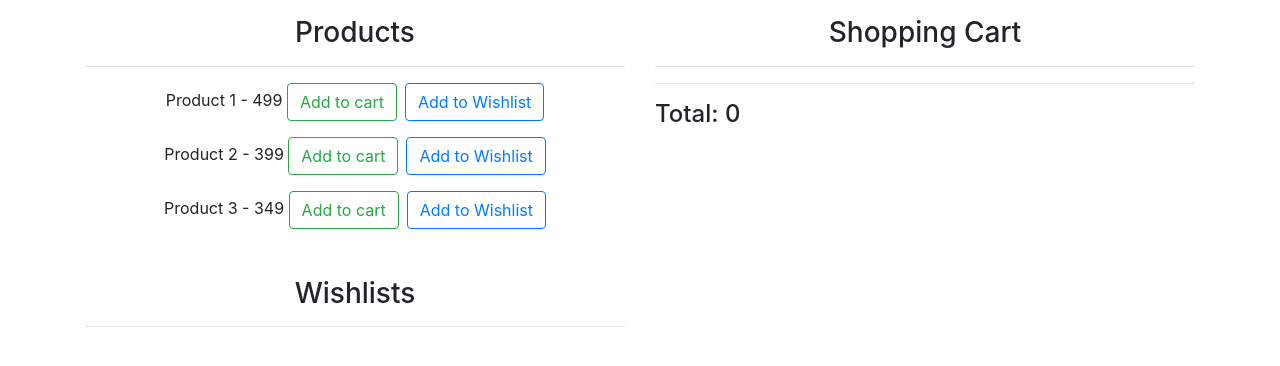
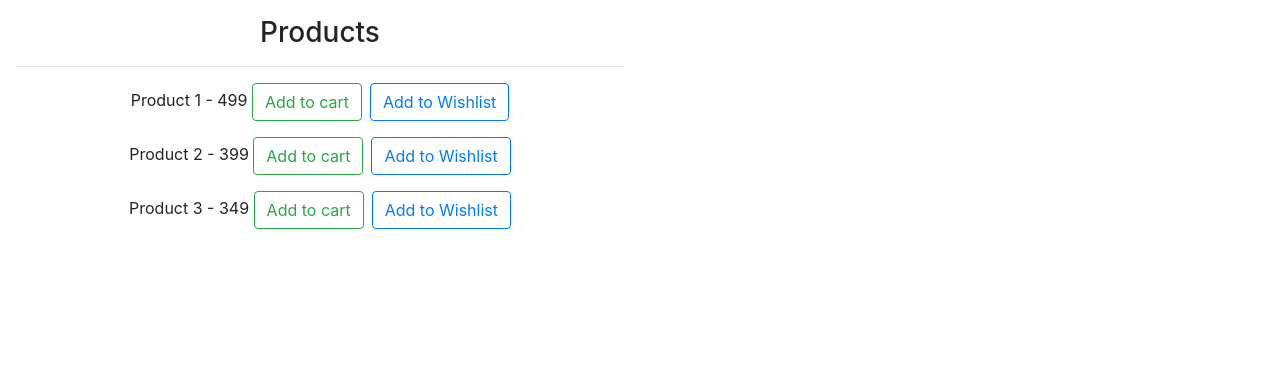
Before and after one commit to varit05/vuex-demo, a Vue app: page / in a window 1280 px wide. Shown: the top 366 px of the page. Built offline with nearby package versions, Linux system fonts and the light colour scheme.

Commit message:
Added more examples

```diff
--- a/src/App.vue
+++ b/src/App.vue
@@ -1,11 +1,11 @@
 <template>
-  <div class="container mt-3">
+  <div class="container-fluid mt-3">
     <div class="row">
-      <Products class="col-6"/>
-      <Cart class="col-6"/>
+      <Products class="col-12 col-md-6"/>
+      <Cart class="col-12 col-md-6"/>
     </div>
     <div class="row mt-5">
-      <Wishlists class="col-6"/>
+      <Wishlists class="col-12 col-md-6"/>
     </div>
   </div>
 </template>
--- a/src/components/Cart.vue
+++ b/src/components/Cart.vue
@@ -1,5 +1,5 @@
 <template>
-  <div>
+  <div v-if="cartCount">
     <h3 class="text-center">Shopping Cart</h3>
     <hr>
     <div class="mt-3" v-for="product in cart" :key="product.id">
@@ -8,9 +8,12 @@
         class="btn btn-outline-danger"
         @click="removeFromCart(product)"
       >Remove</button>
+      <button class="ml-2 btn btn-outline-primary" @click="addToWishlist(product)">Add to Wishlist</button>
     </div>
-    <hr>
-    <h4>Total: {{total}}</h4>
+    <div>
+      <hr>
+      <h4>Total: {{total}}</h4>
+    </div>
   </div>
 </template>
 
@@ -19,10 +22,16 @@ import { mapGetters, mapActions } from "vuex";
 export default {
   name: "Cart",
   computed: {
-    ...mapGetters({ cart: "getCart", total: "getCartTotal" })
+    ...mapGetters({
+      cart: "getCart",
+      total: "getCartTotal",
+      cartCount: "getCartProductCount"
+    })
   },
   methods: {
-    ...mapActions(["removeFromCart"])
+    // Map multiple actions to different modules
+    ...mapActions(["removeFromCart"]),
+    ...mapActions("wishlists", ["addToWishlist"])
   }
 };
 </script>
--- a/src/components/Wishlists.vue
+++ b/src/components/Wishlists.vue
@@ -1,5 +1,5 @@
 <template>
-  <div class="text-center">
+  <div class="text-center" v-if="wishlistCount">
     <h3>Wishlists</h3>
     <hr>
     <div class="mt-3" v-for="wishlist in wishlists" :key="wishlist.id">
@@ -21,7 +21,10 @@ import { mapGetters, mapActions } from "vuex";
 export default {
   name: "Wishlists",
   computed: {
-    ...mapGetters({ wishlists: "wishlists/getWishList" })
+    ...mapGetters({
+      wishlists: "wishlists/getWishList",
+      wishlistCount: "wishlists/getWishlistCount"
+    })
     // products() {
     //   return this.$store.state.products;
     // }
--- a/src/store/index.js
+++ b/src/store/index.js
@@ -1,7 +1,7 @@
 import Vue from "vue";
 import Vuex from "vuex";
 
-import wishlists from "./wishlists";
+import wishlists from "./modules/wishlists";
 
 // Registering Vuex to Vue
 Vue.use(Vuex);
@@ -29,6 +29,9 @@ export default new Vuex.Store({
       return state.cart.reduce((total, product) => {
         return (total += product.price * product.quantity);
       }, 0);
+    },
+    getCartProductCount(state) {
+      return state.cart.length;
     }
   },
   mutations: {
--- a/src/store/wishlists/index.js
+++ b/src/store/modules/wishlists.js
@@ -5,18 +5,27 @@ const state = {
 const getters = {
   getWishList(state) {
     return state.wishlists;
+  },
+  getWishlistCount(state) {
+    return state.wishlists.length;
   }
 };
 
 const mutations = {
   ADD_TO_WISHLIST(state, product) {
     state.wishlists.push(product);
+  },
+  REMOVE_FROM_WISHLIST(state, product) {
+    state.wishlists.pop(product);
   }
 };
 
 const actions = {
   addToWishlist({ commit }, payload) {
     commit("ADD_TO_WISHLIST", payload);
+  },
+  removeFronWishlist({ commit }, payload) {
+    commit("REMOVE_FROM_WISHLIST", payload);
   }
 };
 
```
